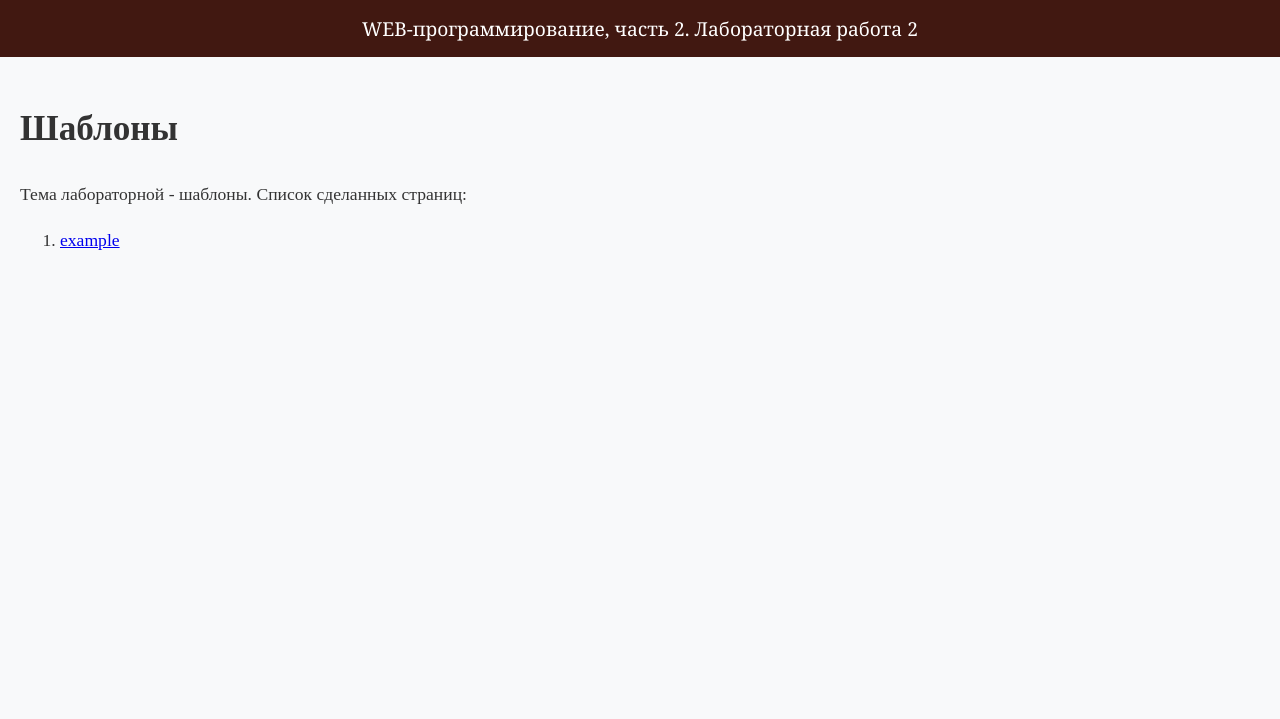
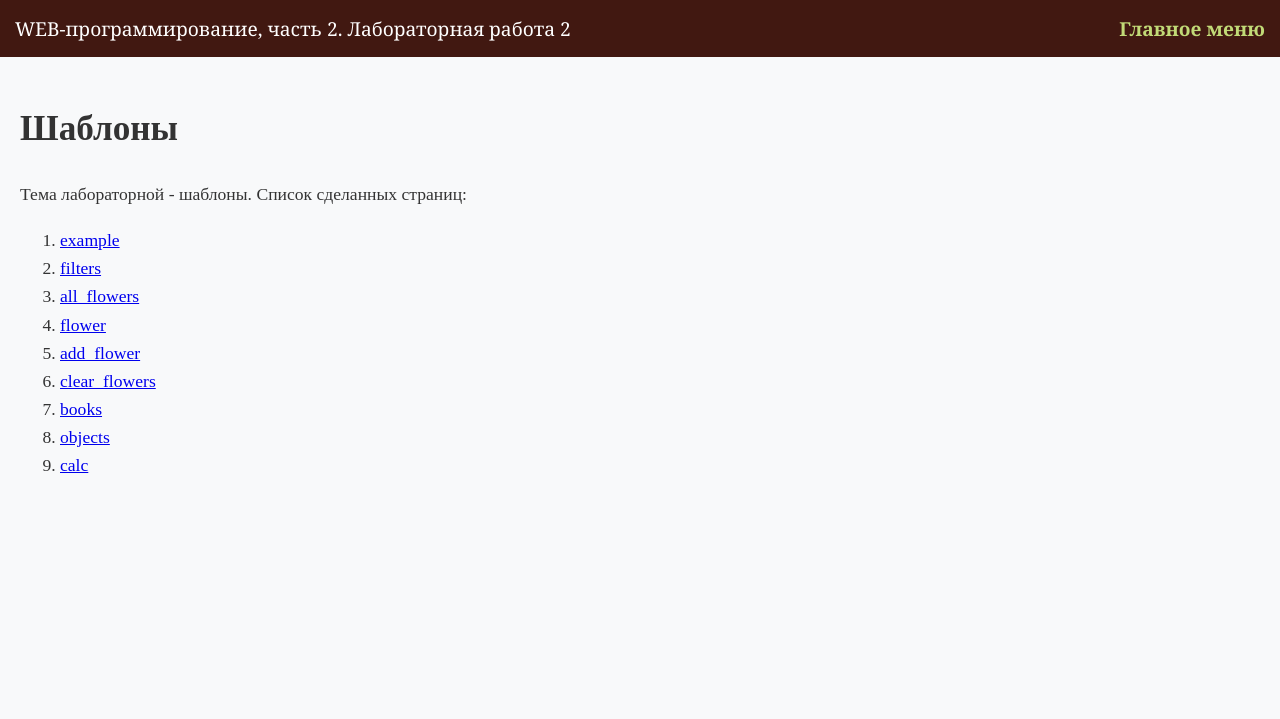
Before and after one commit to rieonnn/zelebobka, a Flask app: page /lab2/ in a window 1280 px wide. Shown: the top 719 px of the page. Run offline with Flask 3, Linux system fonts and the light colour scheme.

Commit message:
Добавление ссылок

```diff
--- a/app.py
+++ b/app.py
@@ -130,6 +130,7 @@ def index():
         <h1>НГТУ, ФБ, WEB-программирование, часть 2.<br> Список лабораторных</h1>
         <ul>
             <li><a href="/lab1">Первая лабораторная</a></li>
+            <li><a href="/lab2">Вторая лабораторная</a></i>
         </ul>
         <hr>
         <footer>
--- a/templates/base.html
+++ b/templates/base.html
@@ -8,7 +8,16 @@
 </head>
 <body>
     <header>
-        WEB-программирование, часть 2. {{ self.lab() }}
+        <div style="display: flex; justify-content: space-between; align-items: center;">
+            <div>
+                WEB-программирование, часть 2. {{ self.lab() }}
+            </div>
+            <nav>
+                <a href="/" style="text-decoration: none; font-weight: bold; color: #c1da77;">
+                    Главное меню
+                </a>
+            </nav>
+        </div>
     </header>
 
     <main>
--- a/templates/lab2.html
+++ b/templates/lab2.html
@@ -11,5 +11,37 @@
             <li>
                 <a href="/lab2/example">example</a>
             </li>
+            <li>
+                <a href="/lab2/filters">filters</a>
+            </li>
+
+            <li>
+                <a href="/lab2/all_flowers">all_flowers</a>
+            </li>
+
+            <li>
+                <a href="/lab2/flowers/<int:flower_id>">flower</a>
+            </li>
+
+            <li>
+                <a href="/lab2/add_flower">add_flower</a>
+            </li>
+
+            <li>
+                <a href="/lab2/clear_flowers">clear_flowers</a>
+            </li>
+
+            <li><a href="/lab2/books">books</a>
+            </li>
+
+            <li>
+                <a href="/lab2/objects">objects</a>
+            </li>
+
+            <li>
+                <a href="/lab2/calc/">calc</a>
+            </li>
+
+
         </ol>
 {% endblock %}
```
